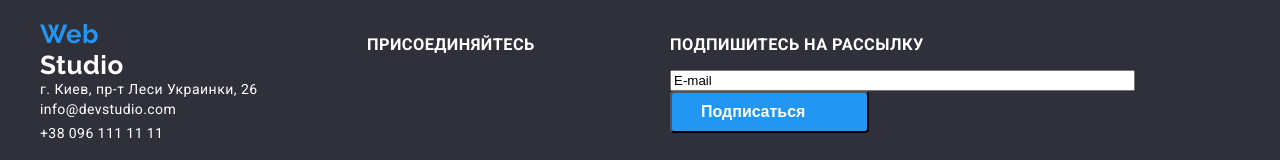
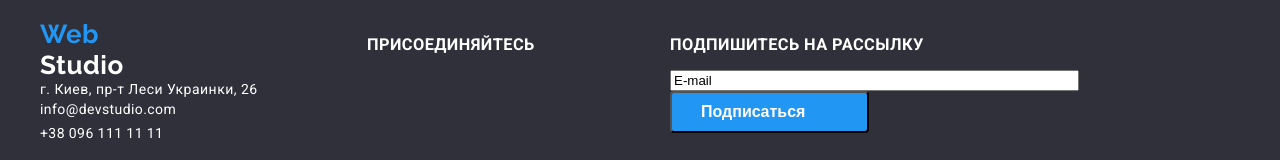
Before and after one commit to IhorShliakhta/goit-markup-hw-03, a plain HTML site: page portfolio.html in a window 1280 px wide. Shown: the part 1732-1892 px from the top of the page. Drawn offline with Linux system fonts and the light colour scheme.

Commit message:
Update portfolio.html

```diff
--- a/portfolio.html
+++ b/portfolio.html
@@ -138,7 +138,7 @@
       <div class="sing-up">
         <h3>Подпишитесь на рассылку</h3>
         <form action="#">
-         <input type="text" name="E-mail" value="E-mail" size="55">
+         <input type="text" name="E-mail" value="E-mail" size="48">
          <input type="submit" value="Подпиcаться" class="button2">
         </form>
       </div>
```
